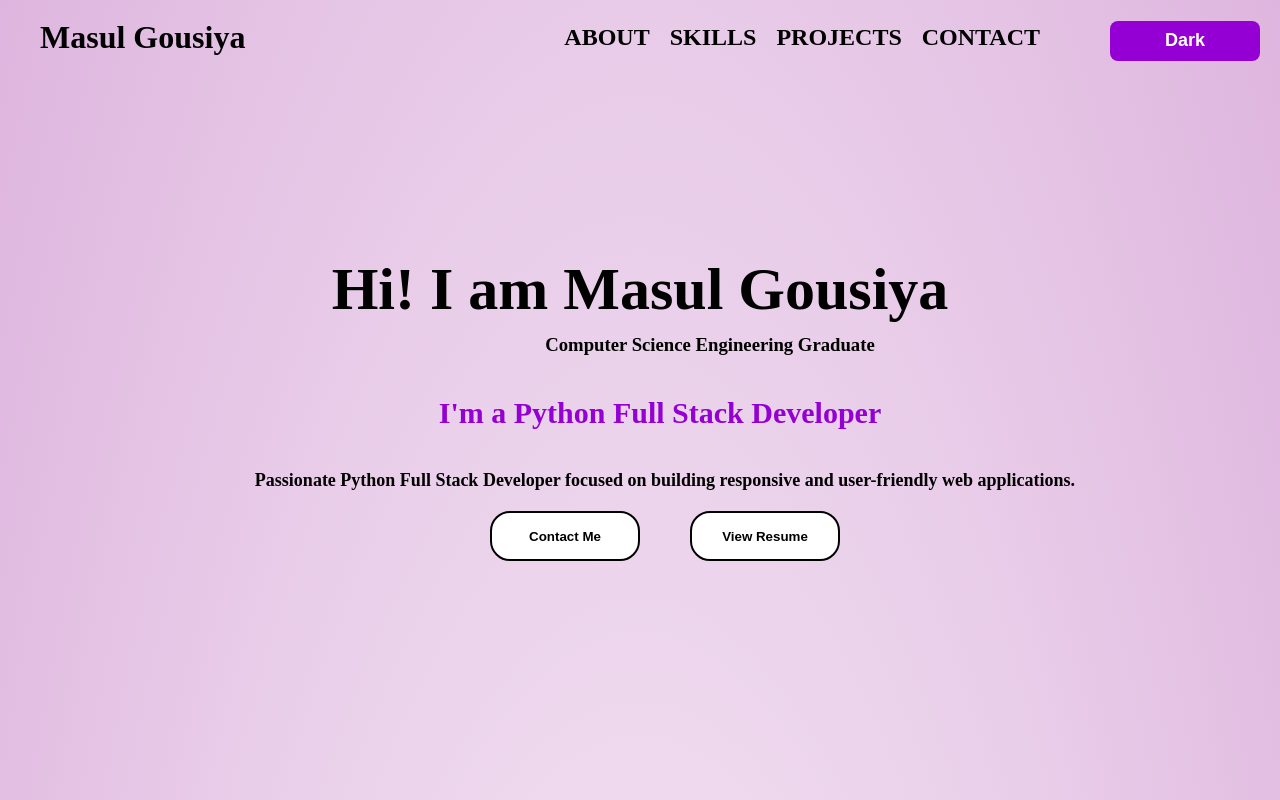
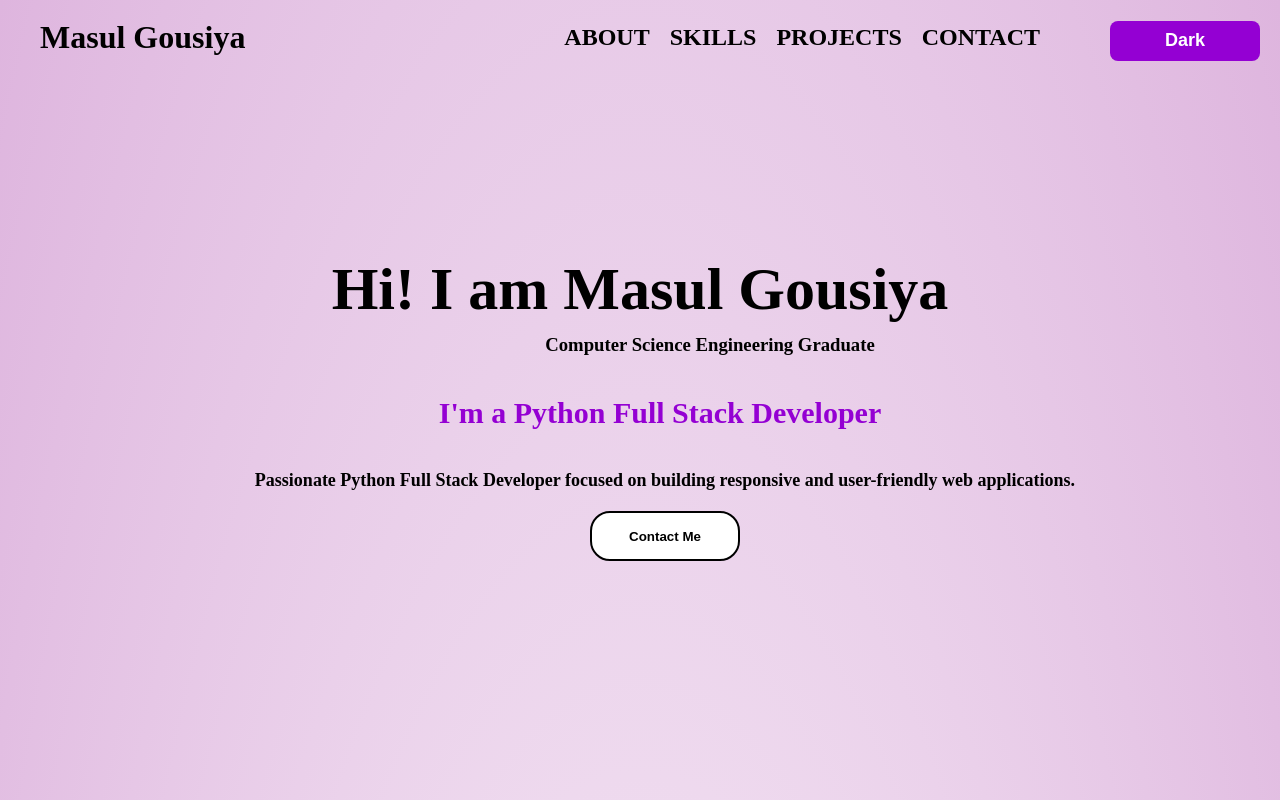
Before and after one commit to Gousiyamasul/my_portfolio, a React app: page / in a window 1280 px wide. Shown: the top 800 px of the page. Built offline with nearby package versions, Linux system fonts and the light colour scheme; the HTML template or start-up script is replaced by a standard one.

Commit message:
my first portfolio upload

```diff
--- a/src/pages/Home.jsx
+++ b/src/pages/Home.jsx
@@ -11,7 +11,6 @@ const Home = () => {
                 <h2 id='ed'>I'm a Python Full Stack Developer</h2>
                 <p id='appli'>Passionate Python Full Stack Developer focused on building responsive and user-friendly web applications.</p>
                 <a href='#contact'><button>Contact Me</button></a>
-                <a href='/Resume.pdf' target='_blank' rel='noreferrer'><button>View Resume</button></a>
         </div>
     </>
   )
```
Also changed, not shown: 1 other file (tests, documents, lock files or other folders).
